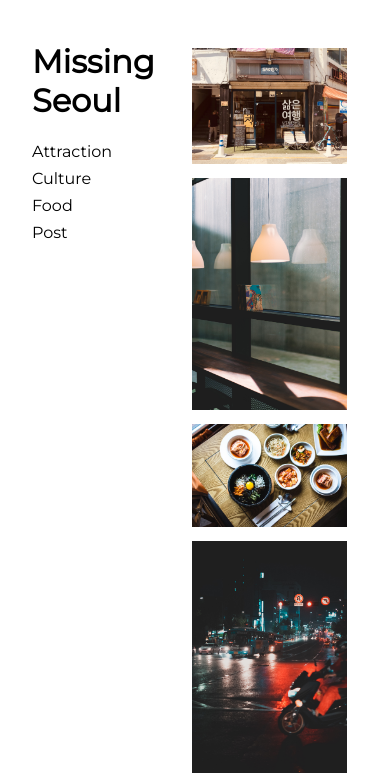
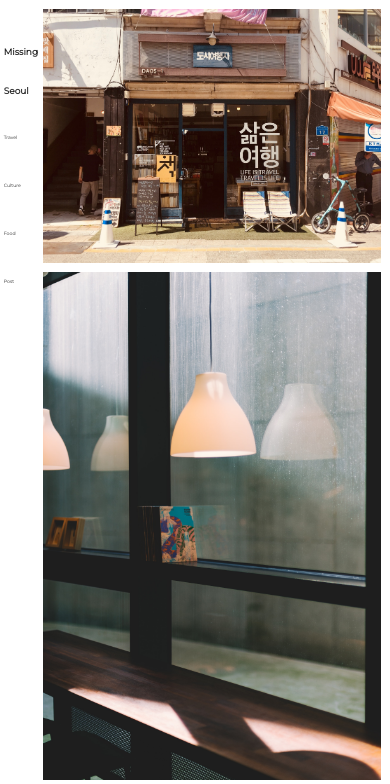
Before and after one commit to jeongookmoon/missing_seoul, a React (Create React App) app: page / in a window 390 px wide. Shown: the top 784 px of the page. Built offline with nearby package versions, Linux system fonts and the light colour scheme.

Commit message:
updated NavBar UI and responsive CSS

```diff
--- a/src/NavBar/NavBar.js
+++ b/src/NavBar/NavBar.js
@@ -1,19 +1,46 @@
 import React from "react"
+import "./navbar_style.css"
+import { ENG_MENU, KOR_MENU } from "./menu_list"
 
-const NavBar = () => {
+class NavBar extends React.Component {
+
+  state = {
+    menu_items: ENG_MENU
+  }
+
+  switchItemLanguage = (event) => {
+    const { name } = event.target
+    const currentLanguage = this.state.menu_items[name]
+    const newItemName = (currentLanguage === ENG_MENU[name]) ? KOR_MENU[name] : ENG_MENU[name]
+    this.setState(prevState => ({
+      menu_items: {
+        ...ENG_MENU,
+        [name]: newItemName
+      }
+    }))
+  }
+
+  render() {
+    const { attraction, culture, food, post } = this.state.menu_items
     return (
       <div className="navbar">
         <div className="menu">
-        <h1><a href="#">Missing Seoul</a></h1>
+          <h1><a href="#" className="menu_item menu_title">Missing Seoul</a></h1>
           <ul>
-          <li><a href="#">Attraction</a></li>
-          <li><a href="#">Culture</a></li>
-          <li><a href="#">Food</a></li>
-          <li><a href="#">Post</a></li>
+            <li><a href="#" className="menu_item menu_list" name="attraction"
+              onMouseLeave={this.switchItemLanguage}>{attraction}</a></li>
+            <li ><a href="#" className="menu_item menu_list" name="culture"
+              onMouseLeave={this.switchItemLanguage}>{culture}</a></li>
+            <li><a href="#" className="menu_item menu_list" name="food"
+              onMouseLeave={this.switchItemLanguage}>{food}</a></li>
+            <li><a href="#" className="menu_item menu_list" name="post"
+              onMouseLeave={this.switchItemLanguage}>{post}</a></li>
           </ul>
         </div>
       </div>
     )
   }
+}
+
 
 export default NavBar
--- /dev/null
+++ b/src/NavBar/menu_list.js
@@ -0,0 +1,13 @@
+export const ENG_MENU = {
+  attraction: "Travel",
+  culture: "Culture",
+  food: "Food",
+  post: "Post"
+}
+
+export const KOR_MENU = {
+  attraction: "여행",
+  culture: "문화",
+  food: "음식",
+  post: "포스트"
+}
--- /dev/null
+++ b/src/NavBar/navbar_style.css
@@ -0,0 +1,29 @@
+.navbar > .menu {
+  position: -webkit-sticky;
+  position: sticky;
+  top: 0;
+  padding-top: 7%;
+  padding-left: 9.5%;
+  height: 30em;
+}
+.navbar > .menu > ul > li {
+  height: 2.5em;
+}
+
+.menu_item {
+  color: rgb(41, 41, 41);
+  text-decoration: none;
+}
+
+.menu_item:hover{
+  color:rgb(202, 144, 68);
+  text-decoration:none;
+}
+
+.menu_title {
+  font-size: 2.3vw;
+}
+
+.menu_list {
+  font-size: 1.2vw;
+}
--- a/src/index.css
+++ b/src/index.css
@@ -14,34 +14,13 @@ li {
   margin-bottom: .5em;
 }
 
-a {
-  color: rgb(0, 0, 0);
-  text-decoration: none;
-}
-
-a:hover
-{
-   color:rgb(202, 144, 68);
-   text-decoration:none;
-   cursor:pointer;
-}
-
 .app-container {
   display: grid;
-  grid-template-columns: 10em auto;
+  grid-template-columns: 10% auto;
 }
 
 .navbar {
   grid-column: 1 / 2;
-}
-
-.navbar > .menu {
-  position: -webkit-sticky;
-  position: sticky;
-  top: 0;
-  padding-top: 1.3em;
-  padding-left: 2em;
-  height: 30em;
 }
 
 .home {
@@ -50,16 +29,16 @@ a:hover
 
 .home > .mansory {
   max-width: 100%;
-  padding-top: 3em;
-  padding-right: 2.7em;
-  padding-left: 2em;
-  column-gap: .7em;
+  padding-top: 2.7%;
+  padding-left: 1%;
+  padding-right: 2.7%;
+  column-gap: .7%;
   column-count: 3;
 }
 
 .home > .mansory > .mansory_item {
   width: 100%;
-  margin-bottom: .6em;
+  margin-bottom: 1.6%;
 }
 
 .mansory_item:hover {
```
Also changed, not shown: package.json (line endings or trailing spaces), 1 other file (tests, documents, lock files or other folders). Lines whose indentation alone changed are shown as unchanged.
